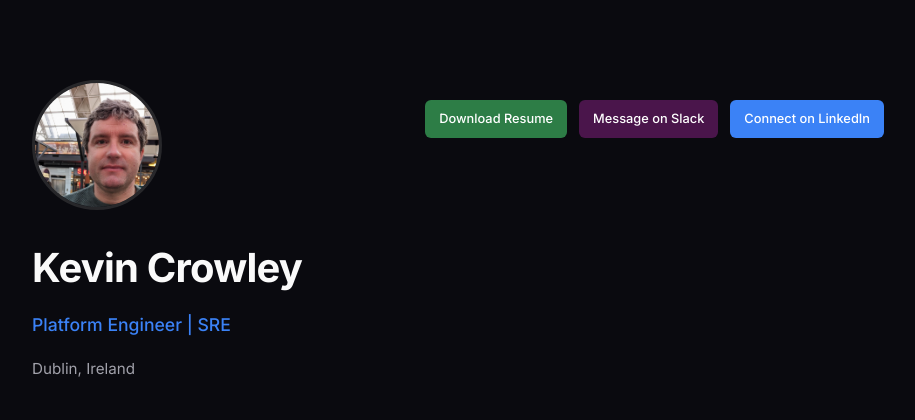
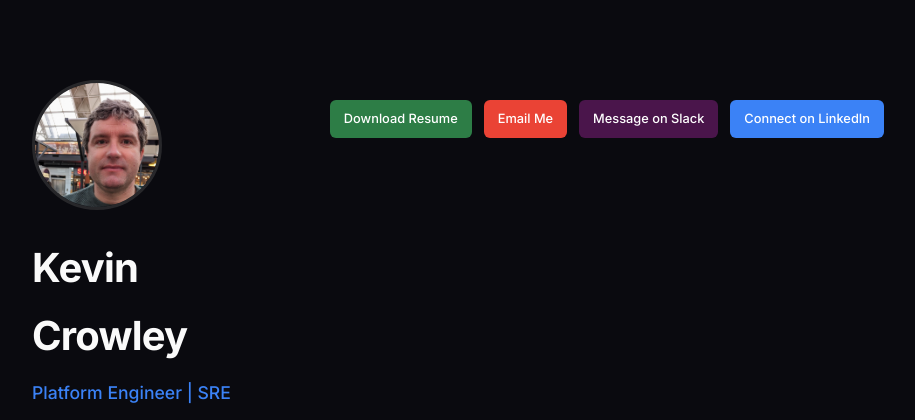
Before and after one commit to kevocrowley/kevincrowley.info, a Flask app: page / in a window 1280 px wide. Shown: the top 420 px of the page, without its empty margins (182-1097 px from the left). Run offline with Flask 2, Linux system fonts and the light colour scheme.

Commit message:
Add email button with Gmail red color

```diff
--- a/templates/index.html
+++ b/templates/index.html
@@ -174,6 +174,15 @@
 
         .btn-resume:hover {
             background: #246a3a;
+        }
+
+        .btn-email {
+            background: #EA4335;
+            color: white;
+        }
+
+        .btn-email:hover {
+            background: #c5221f;
         }
 
         main {
@@ -468,6 +477,7 @@
                 <div class="header-right">
                     <div class="cta-buttons">
                         <a href="/resume" class="btn btn-resume">Download Resume</a>
+                        <a href="mailto:{{ profile.email }}" class="btn btn-email">Email Me</a>
                         <a href="{{ profile.slack }}" class="btn btn-slack" target="_blank">Message on Slack</a>
                         <a href="{{ profile.linkedin }}" class="btn btn-primary" target="_blank">Connect on LinkedIn</a>
                     </div>
```
Also changed, not shown: index.html (+10 -0 lines).
